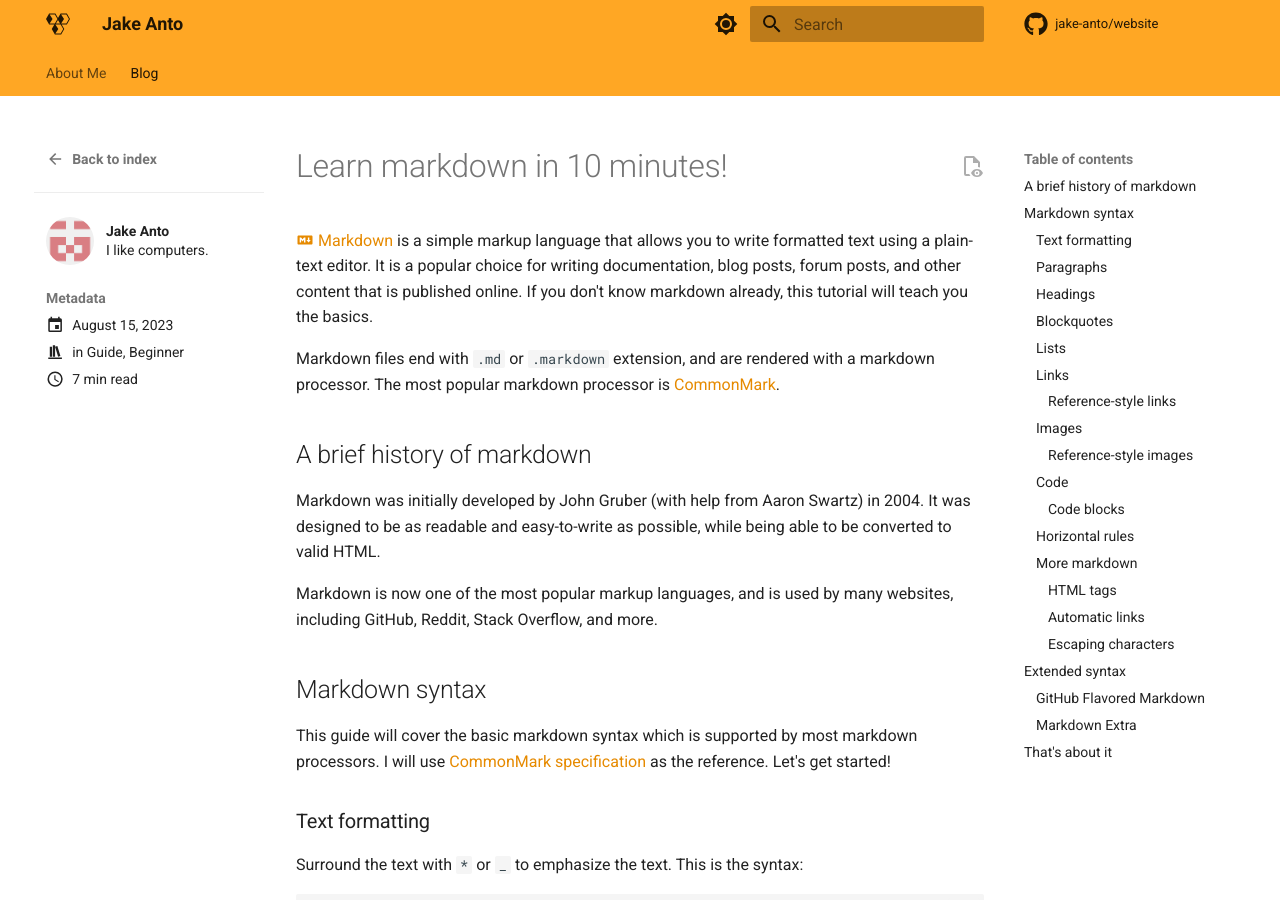
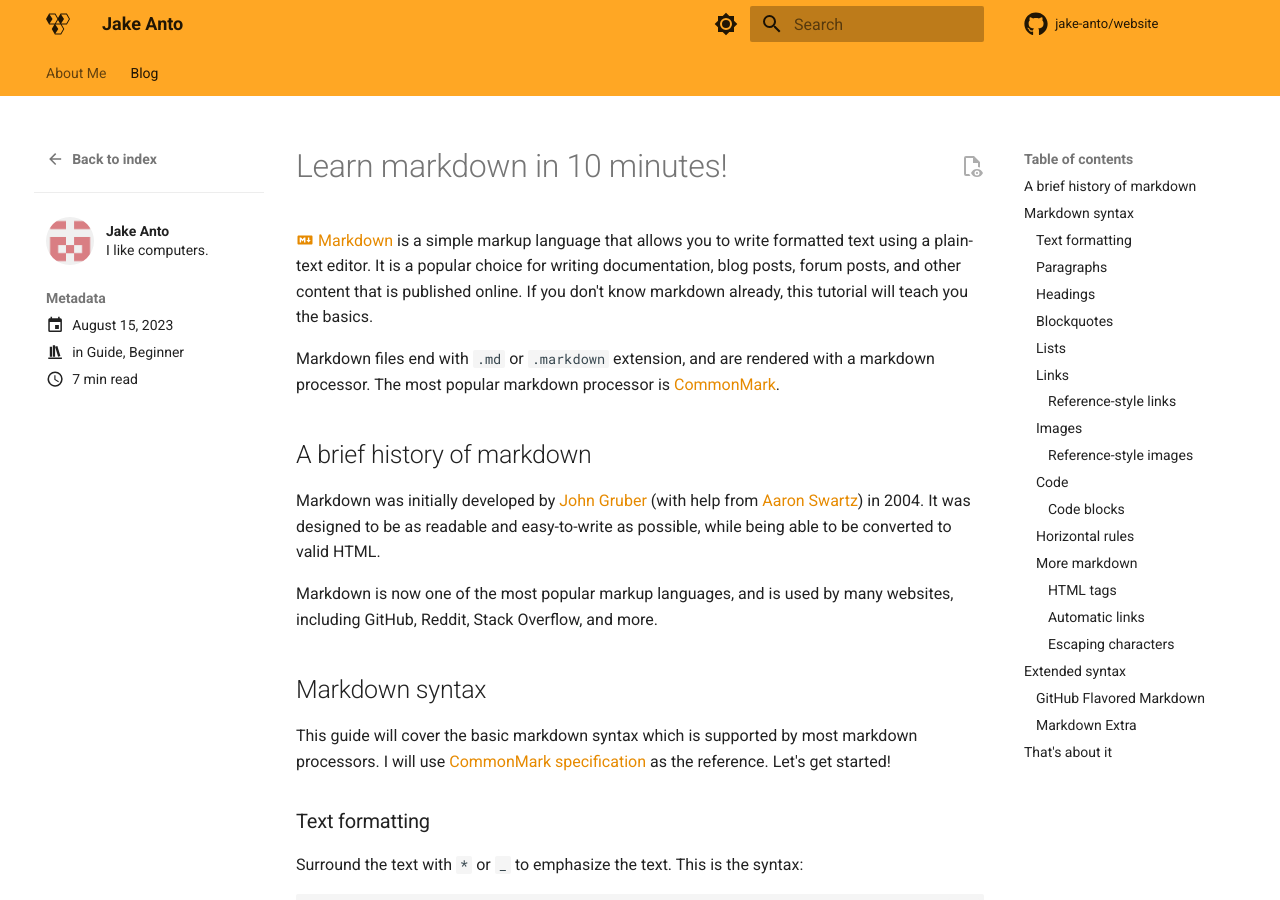
Before and after one commit to JakeAnto/JakeAnto.github.io, an MkDocs documentation site: the page built from docs/blog/posts/markdown-tutorial.md, in a window 1280 px wide and 900 px high. Built offline with MkDocs 1.6.1 and Material for MkDocs 9.7.7, drawn with Linux system fonts in a browser that asks for light colours; emoji names are drawn with the system emoji font; comment, search, counter and statistics services are not loaded; part of the change alters nothing that is shown.

```diff
--- a/docs/blog/posts/markdown-tutorial.md
+++ b/docs/blog/posts/markdown-tutorial.md
@@ -18,7 +18,7 @@ Markdown files end with `.md` or `.markdown` extension, and are rendered with a
 
 ## A brief history of markdown
 
-Markdown was initially developed by John Gruber (with help from Aaron Swartz) in 2004. It was designed to be as readable and easy-to-write as possible, while being able to be converted to valid HTML.
+Markdown was initially developed by [John Gruber](https://en.wikipedia.org/wiki/John_Gruber) (with help from [Aaron Swartz](https://en.wikipedia.org/wiki/Aaron_Swartz)) in 2004. It was designed to be as readable and easy-to-write as possible, while being able to be converted to valid HTML.
 
 Markdown is now one of the most popular markup languages, and is used by many websites, including GitHub, Reddit, Stack Overflow, and more.
 
```
